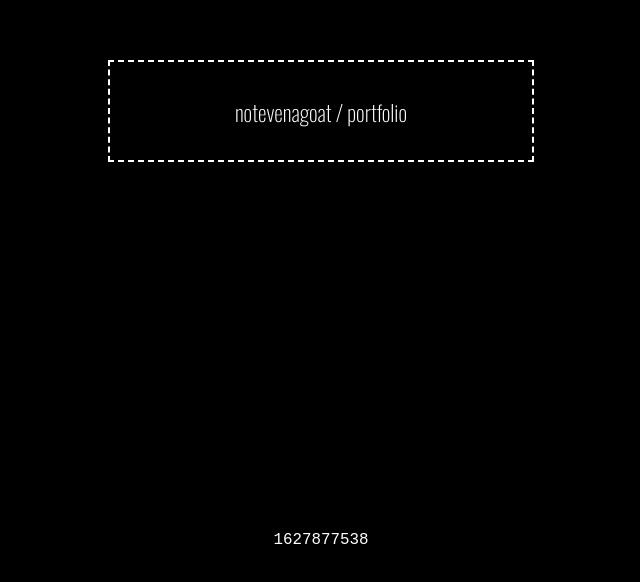
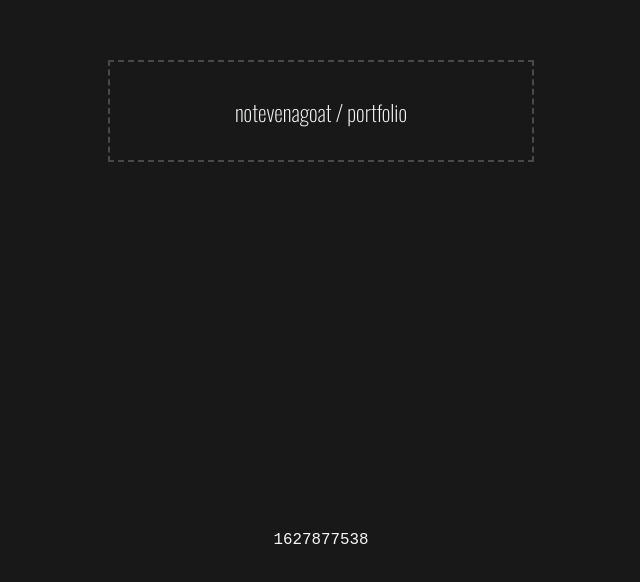
Before and after one commit to notevenagoat/portfolio, a React (Create React App) app: page / in a window 1280 px wide. Shown: the part 180-762 px from the top of the page, without its empty margins (319-959 px from the left). Built offline with nearby package versions, Linux system fonts and the light colour scheme.

Commit message:
Added a light/dark theme changer

```diff
--- a/package.json
+++ b/package.json
@@ -9,6 +9,7 @@
     "@testing-library/user-event": "^12.8.3",
     "react": "^17.0.2",
     "react-dom": "^17.0.2",
+    "react-icons": "^4.2.0",
     "react-scripts": "4.0.3",
     "react-social-icons": "^5.5.1",
     "web-vitals": "^1.1.2"
--- a/src/App.js
+++ b/src/App.js
@@ -3,10 +3,28 @@ import React, { useState } from "react";
 import Epochtime from "./Epochtime.js";
 import cvPDF from './IvanTinoco_CV_03082021.pdf';
 import Socialmedia from "./Socialmedia.js";
+import ThemeChanger from "./ThemeChanger.js";
 
 function App() {
   const [visibility, setVisibility] = useState(false);
+  let theme = localStorage.getItem("theme");
+  const _root = document.documentElement;
+  !theme && localStorage.setItem("theme", "dark");
+  theme = localStorage.getItem("theme");
+  _root.setAttribute("data-theme", theme);
 
+  function changeTheme() {
+    theme === "light"
+      ? localStorage.setItem("theme", "dark")
+      : localStorage.setItem("theme", "light");
+
+    // Update theme value
+    theme = localStorage.getItem("theme");
+
+    // Apply theme to document root element
+    _root.setAttribute("data-theme", theme);
+
+  }
   const topShow = () => {
     return (
       <div class="box header">
@@ -20,7 +38,7 @@ function App() {
     const middleBox = document.getElementById("middleBox");
     middleBox.innerHTML = `
        <div class="aboutme">
-     <h5> I have been a filmmaker, storyteller and video editor for 15 years. After falling in love with coding, I am now moving to web development to help realise company ideas in efficient, interactive and entertaining ways, making use of my problem solving skills and creativity. <br /> <br />I bring to the web development table my passion for teamwork and innovation. After completing a Front-End Web Development Bootcamp, I am keen to join a company where I can apply all this knowledge and continue that foster a growing culture. Creative Thinker. <br /><br />Problem Solver. Game Master. Filmmaker. Writer. </h5> </div>  `;
+     <h5> I have been a filmmaker, storyteller and video editor for 15 years. After falling in love with coding, I am now moving to web development to help realise company ideas in efficient, interactive and entertaining ways, making use of my problem solving skills and creativity. <br /> <br /> After completing a Front-End Web Development Bootcamp, I am keen to join a company where I can apply all this knowledge and continue that foster a growing culture. <br /><br /> Creative Monster / Junior Web Developer </h5> </div>  `;
   };
   const projectShow = (e) => {
     const middleBox = document.getElementById("middleBox");
@@ -41,6 +59,7 @@ function App() {
       <div id="middleBox" class="box main" onClick={targetDisplayNone}>
         {!visibility && (<Introeffect setVisibility={setVisibility} visibility={visibility} />) }
       </div>
+      {visibility && <ThemeChanger changeTheme= {changeTheme}/>}
       {visibility && <Socialmedia> </Socialmedia>}
       <div class="box footer" onClick={() => window.location.reload()}>
         <Epochtime />
--- a/src/index.css
+++ b/src/index.css
@@ -1,11 +1,29 @@
+:root {
+  --black: #181818;
+  --grey: rgb(73, 73, 73);
+  --white: #f5f7f7;
+  --fade:  150ms;
+}
+
+[data-theme="light"]{
+  --color-text: var(--black);
+  --color-background: var(--white);
+}
+
+[data-theme="dark"]{
+  --color-text: var(--white);
+  --color-background: var(--black);
+}
+
 html {
   font-size:12px;
   font-family: 'Oswald', sans-serif;
+  color: var(--color-text);
+  background-color: var(--color-background);
+  transition: var(--fade) color, var(--fade) background-color;
 }
 
 body {
-  color: white;
-  background-color: black;
   margin: 0px;
   box-sizing: border-box;
 }
@@ -18,7 +36,7 @@ body {
   grid-template-rows: 0.5fr 1fr 10%;
   grid-template-areas:
     " header header header header"
-    " . main main rightlinks "
+    " leftside main main rightside "
     ". footer footer .";
   align-items: start;
   justify-items: center;
@@ -48,7 +66,7 @@ body {
   margin-top: 10vh;
   justify-self: start;
   align-self: start;
-  grid-area: rightlinks;
+  grid-area: rightside;
   transition: all 1s;
 }
 
@@ -56,20 +74,27 @@ body {
   margin: 1rem;
 }
 .social-svg{
-
-  transition: transform 2s;
-
-}
+    transition: transform 2s;
+  }
 .social-svg:hover{
   transform: rotate(360deg);
 }
 
+.themeChanger{
+  margin-top: 12vh;
+  grid-area: leftside;
+  justify-self: end;
+  align-self: start;
+}
+.themeChanger:hover {
+  cursor: pointer;
+}
 .social-svg-mask:hover {
-  fill:rgb(255, 255, 255) !important;
+  fill:var(--grey)!important;
 
 }
 a {
-  color: rgba(135, 135, 135, 0.705);
+  color: var(--grey);
   text-decoration: none;
 }
 h5 {
@@ -86,32 +111,38 @@ h5 {
   padding: 5px 15px;
   text-align: center;
   transition: all 0.5s;
-  color: rgba(135, 135, 135, 0.705);
+  color: var(--grey);
 }
-.top:hover {
+
+[data-theme="light"] .top:hover {
   cursor: pointer;
   color: transparent;
-  text-shadow: rgb(255, 255, 255) 1px 0 00px;
+  text-shadow: var(--black) 1px 0 1px;
+}
+[data-theme="dark"] .top:hover {
+  cursor: pointer;
+  color: transparent;
+  text-shadow: var(--white) 1px 0 1px;
 }
 
 .intro-effect {
   padding: 10px;
   width: 35ch;
   transition: all 0.3s;
-  border: dashed 2px rgb(255, 255, 255);
+  border: dashed 2px var(--grey);
 }
 .intro-effect:hover {
   cursor: pointer;
   transform: rotate(5deg);
-  box-shadow: 10px 10px rgb(255, 255, 255);
-  border: dashed 5px rgb(92, 92, 92);
+  box-shadow: 10px 10px var(--white);
+  border: dashed 5px var(--grey);
 }
 
 .footer {
   font-size: calc(1rem + 0.3vw);
   font-family: "Courier New", Courier, monospace;
   grid-area: footer;
-  transition: all 0.3s;
+  transition: all 0.5s;
   align-self: start;
 
 }
@@ -119,7 +150,7 @@ h5 {
 .footer:hover {
   cursor: pointer;
   color: transparent;
-  text-shadow: 0 0 2px white;
+  text-shadow: 0 0 1px var(--grey);
 }
 
 .aboutme {
```
Also changed, not shown: 1 other file (tests, documents, lock files or other folders).
